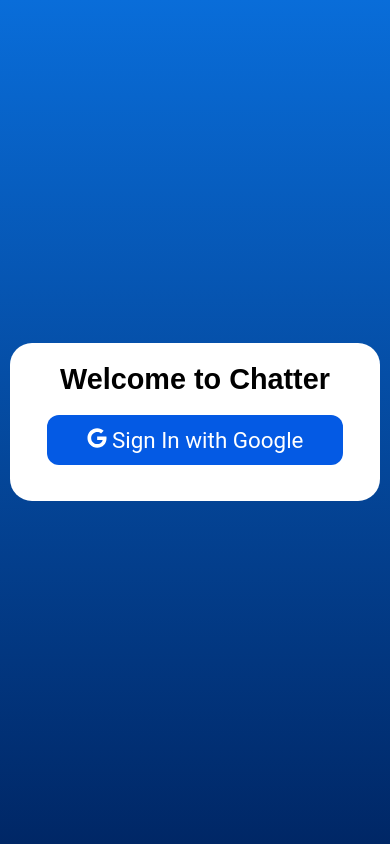
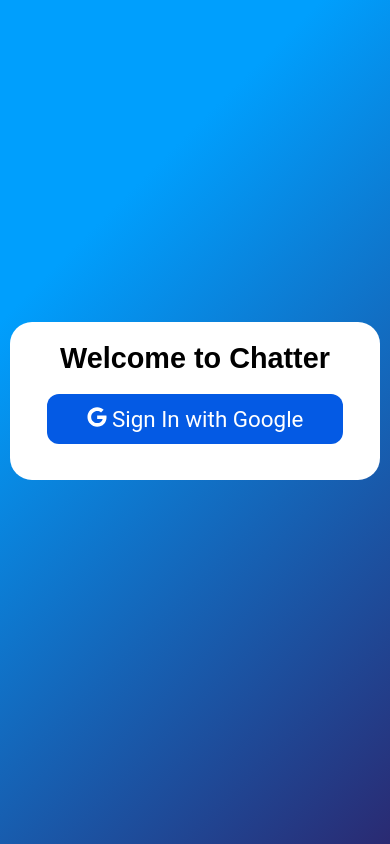
Before and after one commit to nikolamirilo/Chatter, a React (Create React App) app: page / in a window 390 px wide. Built offline with nearby package versions, Linux system fonts and the light colour scheme; no server answers.

Commit message:
changed some css

```diff
--- a/src/App.css
+++ b/src/App.css
@@ -105,7 +105,8 @@
 /* Login Page */
 
 #login-page {
-  background-image: linear-gradient(#096dd9, #002766);
+  background-color: #2a2a72;
+  background-image: linear-gradient(315deg, #2a2a72 0%, #009ffd 74%);
   display: flex;
   flex-direction: column;
   align-items: center;
@@ -115,6 +116,7 @@
 #login-card {
   padding-top: 20px;
   padding-bottom: 36px;
+  margin-bottom: 10vh;
   width: 30vw;
   text-align: center;
   background-color: white;
@@ -154,6 +156,15 @@
   left: calc(50vw - 33px);
   top: calc(50vh - 22px);
 }
+@media (max-width: 1268px) {
+  #login-card {
+    width: 70vw;
+  }
+
+  .login-button {
+    width: 60%;
+  }
+}
 @media (max-width: 768px) {
   #login-card {
     width: 95vw;
@@ -162,4 +173,16 @@
   .login-button {
     width: 80%;
   }
+  #login-card {
+    margin-bottom: 5vh;
+  }
+  @media (max-width: 348px) {
+    #login-card {
+      width: 95vw;
+    }
+
+    .login-button {
+      width: 90%;
+    }
+  }
 }
```
